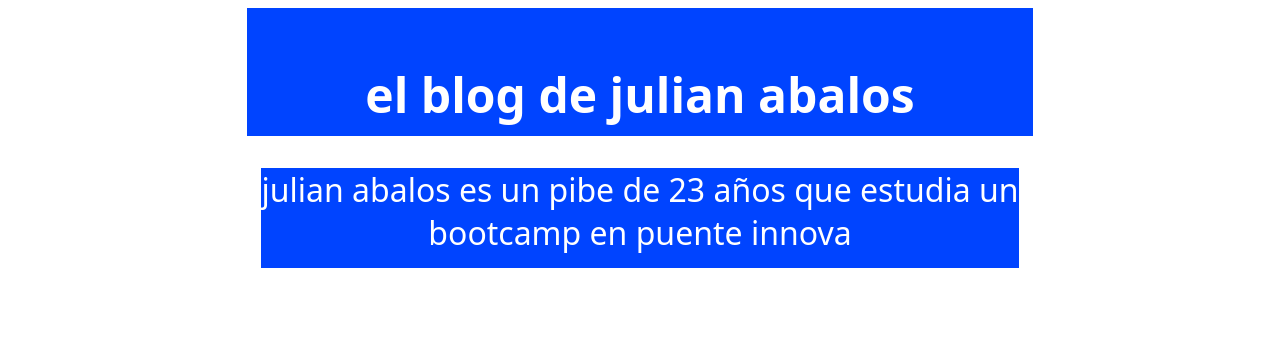
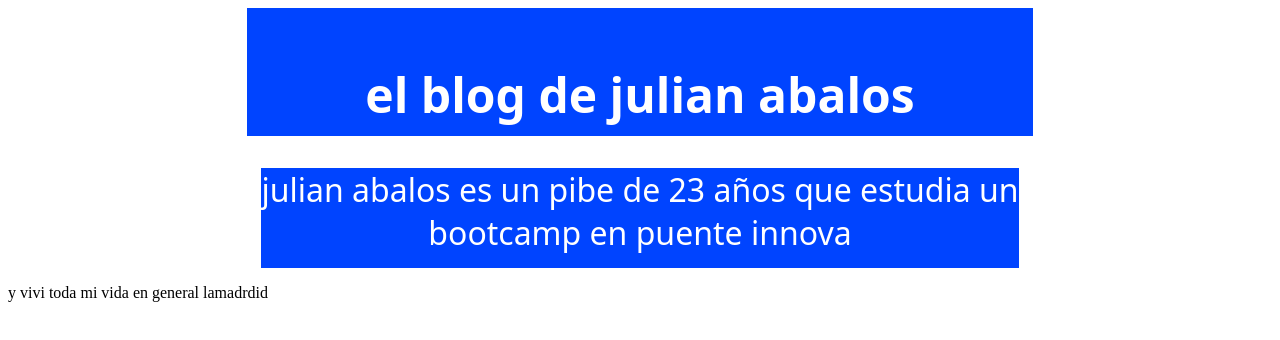
Before and after one commit to jabalos10/probando-rama-blog, a plain HTML site: page index.html in a window 1280 px wide. Drawn offline with Linux system fonts and the light colour scheme.

```diff
--- a/index.html
+++ b/index.html
@@ -16,6 +16,7 @@
 
     <p>julian abalos es un pibe de 23 años que estudia un bootcamp en puente innova</p>
 </div>
+ <p>y vivi toda mi vida en general lamadrdid</p>
 
 
 </body>
```
